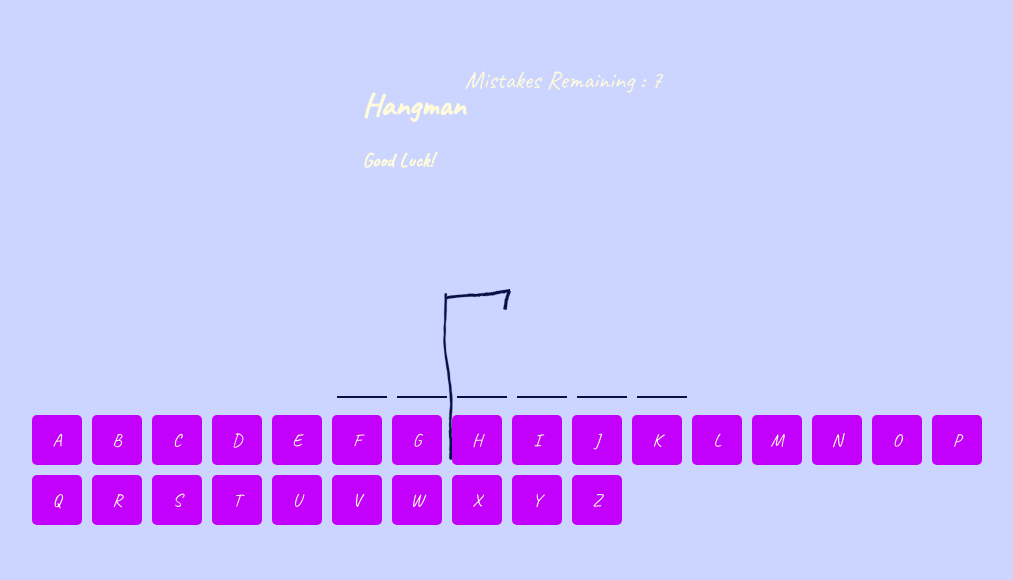
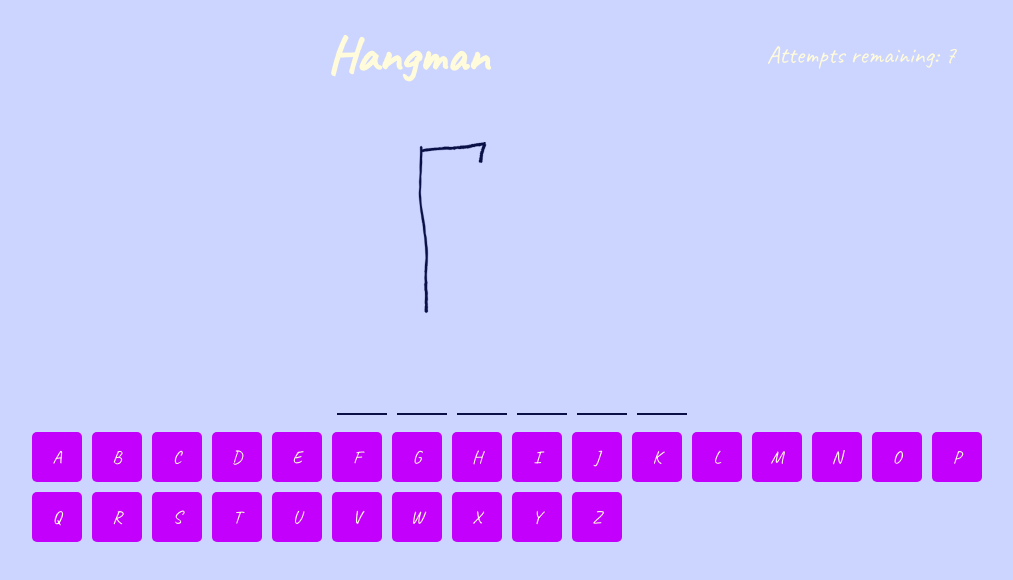
Before and after one commit to teakulo/hangman, an Angular app: page / in a window 1280 px wide. Shown: the top 580 px of the page, without its empty margins (32-1045 px from the left). Built offline with nearby package versions, Linux system fonts and the light colour scheme.

Commit message:
responsive

```diff
--- a/src/app/components/hangman-display/hangman-display.component.css
+++ b/src/app/components/hangman-display/hangman-display.component.css
@@ -7,7 +7,10 @@
 --tangelo: #fb5012ff;
 */
 
-
+body{
+  margin: 0 0;
+  padding: 0 0;
+}
 .mistakes-count {
   font-size: 50%;
   text-align: center;
@@ -17,20 +20,35 @@ svg {
   /* Omitting overflow-clip-margin and overflow properties which allow entire svg to be displayed properly */
   overflow-clip-margin: initial;
   overflow: initial;
-  height: 100%;
-  width: 100%;
-  margin-bottom: 11%;
+  height: 150%;
+  width: 150%;
+  margin-bottom: 53%;
   padding-left: 15%;
+  margin-top: -20%;
 }
 header{
   display: flex;
+  justify-content: flex-end;
+  align-items: center;
+  width: 170%;
+  height: min-content;
+  margin-top: -20%;
 }
 h1 {
-  font-size: 32px;
+  font-size: 50px;
 }
-h2 {
-  font-size: 24px;
+
+.he {
+  flex-grow: 1;
 }
-h3 {
-  font-size: 20px;
+
+.mistakes-count {
+  margin-left: 20px;
 }
+
+/* Responsive Styles */
+@media screen and (max-width: 767px) {
+  header {
+    display: contents;
+  }
+}
--- a/src/app/components/hangman-display/hangman-display.component.html
+++ b/src/app/components/hangman-display/hangman-display.component.html
@@ -1,14 +1,12 @@
 <header>
   <div class="he">
     <h1>Hangman</h1>
-    <h3>Good Luck!</h3>
   </div>
 
   <div class="mistakes-count">
-    Mistakes Remaining : {{ mistakesRemaining }}
+    Attempts remaining: {{ mistakesRemaining }}
   </div>
 </header>
-
 
 
 <svg id="base" [style.display]="!success && mistakesRemaining === 7 && guesses.length >= 0 ? 'block' : 'none'">
--- a/src/app/components/hangman-question/hangman-question.component.css
+++ b/src/app/components/hangman-question/hangman-question.component.css
@@ -23,6 +23,7 @@
   align-items: center;
   width: 100%;
   height: 100%;
+  align-items: flex-end;
 }
 
 .character-name span {
```
